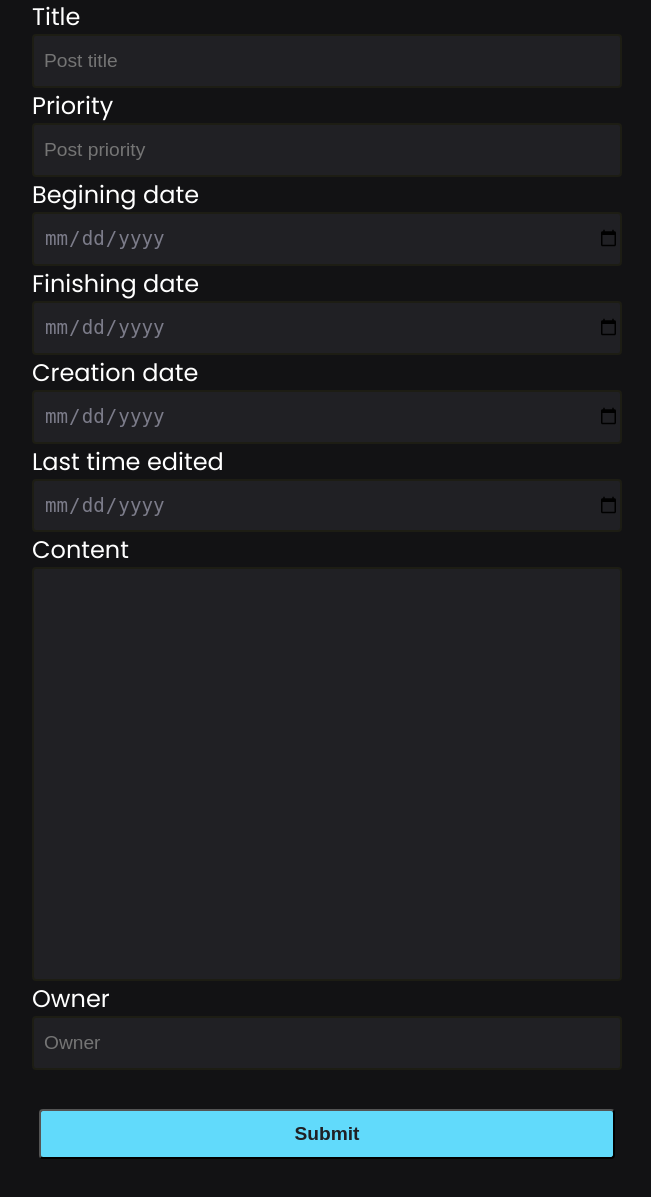
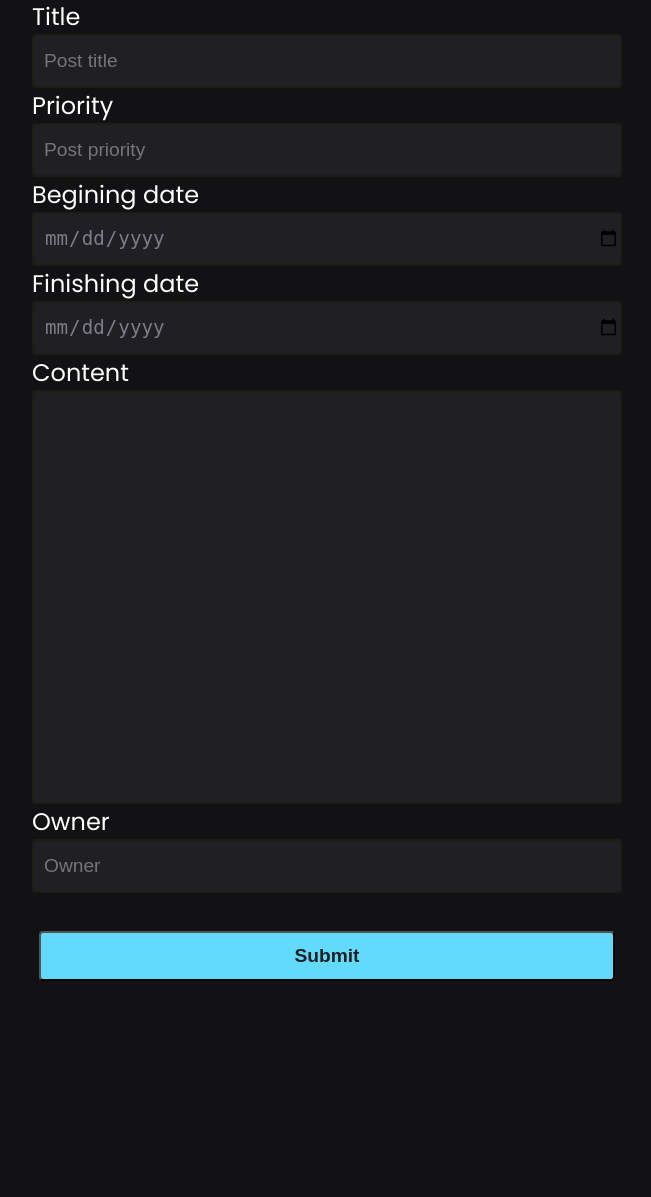
Before and after one commit to HeitorQueiroga49355/conception, a Flask app: template templates/edit.html in a window 1280 px wide. Shown: the part 160-1357 px from the top of the page, without its empty margins (313-964 px from the left). After the commit the page ends 1141 px from the top, so only its background shows below. Run offline with Flask 2, Linux system fonts and the light colour scheme; the template is opened without the code that fills it, so the values that code supplies are empty; some libraries are stand-ins or nearby versions.

Commit message:
correção de datas de criação e última alteração

```diff
--- a/app.py
+++ b/app.py
@@ -2,6 +2,7 @@ from flask import Flask, render_template, request, url_for, flash, redirect
 from flask_mysqldb import MySQL
 import MySQLdb
 from werkzeug.exceptions import abort
+from datetime import datetime
 
 app = Flask(__name__)
 
@@ -51,14 +52,17 @@ def post(post_id):
 def create():
     title=None
 
+    current_datetime = datetime.now()
+    current_date = str(current_datetime.day) + '/'+ str(current_datetime.month) + '/' + str(current_datetime.year) + ' - ' + str(current_datetime.hour) + ':' + str(current_datetime.minute)
+
     if request.method == 'POST':
         title = request.form['title'] #
         author = request.form['author'] #
-        creation_date = request.form['creation_date'] ##
+        creation_date = current_date ##
         begin_date = request.form['begin_date'] #
         finish_date = request.form['finishing_date'] #
         content = request.form['content'] #
-        last_time_edited = request.form['last_time_edited'] ##
+        last_time_edited = current_date ##
         priority = request.form['priority'] #
     if not title:
         flash('Title is required!')
@@ -77,20 +81,22 @@ def edit(id):
     title=None
     post = get_post(id)
 
+    current_datetime = datetime.now()
+    current_date = str(current_datetime.day) + '/'+ str(current_datetime.month) + '/' + str(current_datetime.year) + ' - ' + str(current_datetime.hour) + ':' + str(current_datetime.minute)
+
     if request.method == 'POST':
         title = request.form['title']
         author = request.form['author']
-        creation_date = request.form['creation_date']
         begin_date = request.form['begining_date']
         finish_date = request.form['finishing_date']
         content = request.form['content']
-        last_time_edited = request.form['last_time_edited']
+        last_time_edited = current_date
         priority = request.form['priority']
     if not title:
         flash('Title is required!')
     else:
         cursor = get_connection()
-        cursor.execute('UPDATE posts SET title = %s, author = %s, creation_date = %s, begining_date = %s, finishing_date = %s, content = %s, last_time_edited = %s, priority = %s WHERE id = %s',[title, author, creation_date, begin_date, finish_date, content, last_time_edited, priority, id])
+        cursor.execute('UPDATE posts SET title = %s, author = %s, begining_date = %s, finishing_date = %s, content = %s, last_time_edited = %s, priority = %s WHERE id = %s',[title, author, begin_date, finish_date, content, last_time_edited, priority, id])
         mysql.connection.commit()
         cursor.close()
         flash('Edited Post')
--- a/templates/edit.html
+++ b/templates/edit.html
@@ -1,7 +1,7 @@
 {% extends 'base.html' %} {% block content %}
 <h1>{% block title %} Edit "{{ post['title'] }}" {% endblock %}</h1>
 
-<form method="post" style="width: 50%; margin: auto;" class="form-create">
+<form method="post" style="width: 50%; margin: auto" class="form-create">
   <div class="form-group">
     <label for="title">Title</label>
     <input
@@ -47,30 +47,13 @@
   </div>
 
   <div class="form-group">
-    <label for="creation_date">Creation date</label>
-    <input
-      type="date"
-      name="creation_date"
-      placeholder="Post creation_date"
+    <label for="content">Content</label>
+    <textarea
+      name="content"
+      style="height: 400px; resize: none"
+      placeholder="Post content"
       class="form-control"
-      value="{{ request.form['creation_date'] or post['creation_date']}}"
-    />
-  </div>
-
-  <div class="form-group">
-    <label for="last_time_edited">Last time edited</label>
-    <input
-      type="date"
-      name="last_time_edited"
-      placeholder="Post last_time_edited"
-      class="form-control"
-      value="{{ request.form['last_time_edited'] or post['last_time_edited']}}"
-    />
-  </div>
-
-  <div class="form-group">
-    <label for="content">Content</label>
-    <textarea name="content" style="height: 400px; resize: none;" placeholder="Post content" class="form-control">
+    >
       {{ request.form['content'] or post['content'] }}
     </textarea>
   </div>
@@ -90,27 +73,4 @@
     <button type="submit" class="btn btn-primary">Submit</button>
   </div>
 </form>
-
-<!-- <hr/ style="width: auto;"> -->
-
-<!-- <form action="{{ url_for('delete', id=post['id']) }}" method="POST" class="form-create">
-  <input
-    type="submit"
-    value="Delete Post"
-    class="btn btn-danger btn-sm"
-    onclick="return confirm('Are you sure you want to delete this post?')"
-  />
-</form> -->
-
-<script>
-  window.addEventListener('onload', getData('last_time_edited'))
-
-  function getData(name) {
-    const input = document.getElementsByName(name)[0].value
-    const data = new Date()
-    console.log(input)
-    console.log(data)
-    document.getElementsByName(name)[0].value = `${data.getDay() + 1} / ${data.getMonth() + 1} / ${data.getFullYear()}`
-  }
-</script>
 {% endblock %}
```
Also changed, not shown: templates/create.html (+0 -29 lines).
